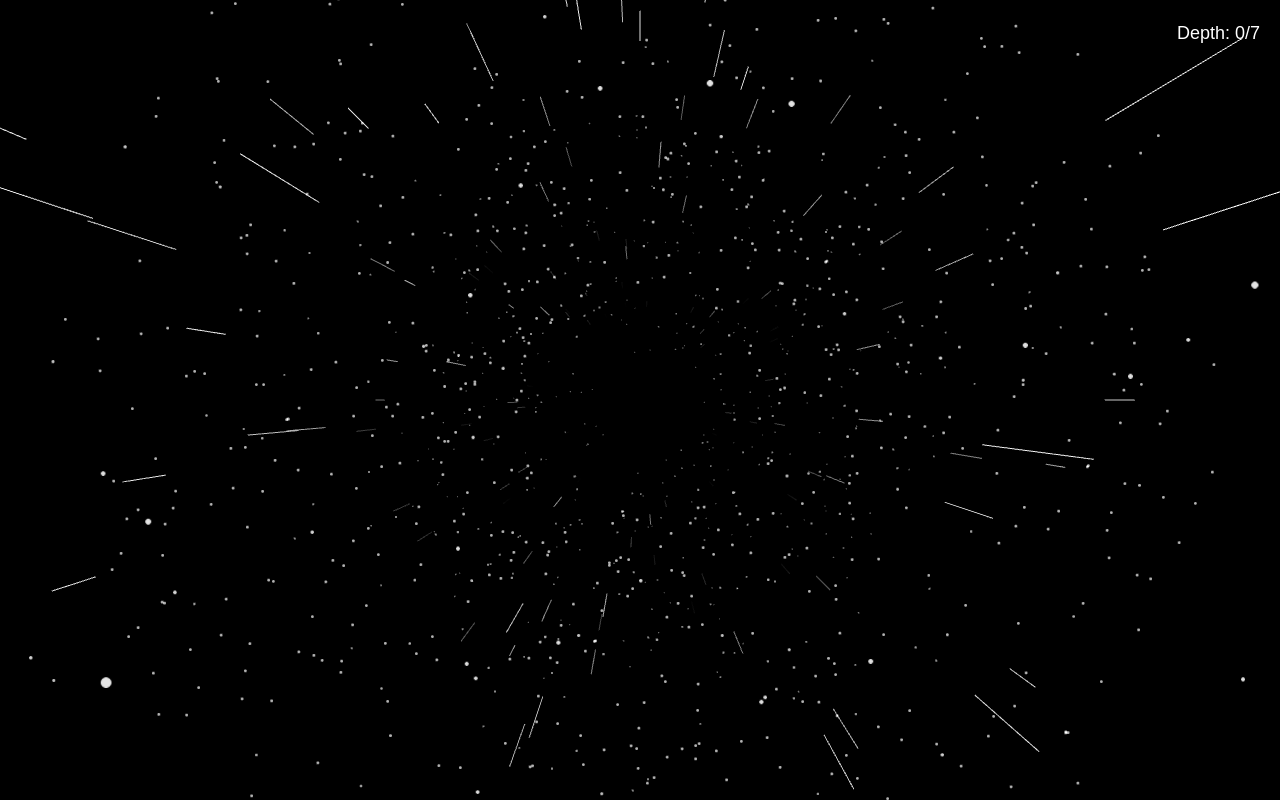
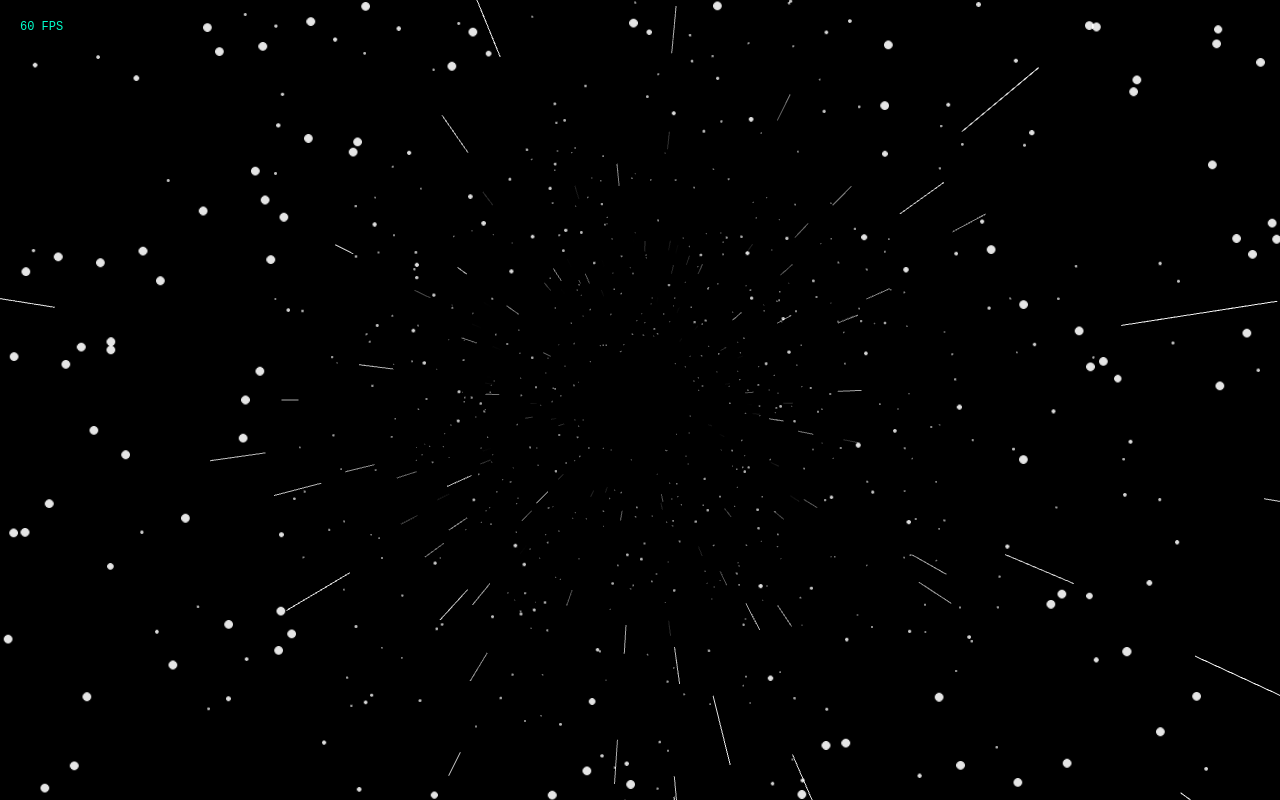
Before and after one commit to AndyAtmadja03S/webp, a Next.js app: page / in a window 1280 px wide. Built offline with nearby package versions, Linux system fonts and the light colour scheme.

Commit message:
fps counter

```diff
--- a/app/components/DepthIndicator.module.css
+++ /dev/null
@@ -1,8 +0,0 @@
-.depthIndicator {
-  position: fixed;
-  top: 20px;
-  right: 20px;
-  font-size: 18px;
-  color: #ffffff;
-  z-index: 3;
-}
--- a/app/components/DepthIndicator.tsx
+++ /dev/null
@@ -1,16 +0,0 @@
-'use client';
-
-import styles from './DepthIndicator.module.css';
-
-interface DepthIndicatorProps {
-  currentDepth: number;
-  maxDepth: number;
-}
-
-export default function DepthIndicator({ currentDepth, maxDepth }: DepthIndicatorProps) {
-  return (
-    <div className={styles.depthIndicator}>
-      Depth: <span id="depth-value">{currentDepth}</span>/{maxDepth}
-    </div>
-  );
-}
--- a/app/components/HyperspacePortfolio.module.css
+++ b/app/components/HyperspacePortfolio.module.css
@@ -8,3 +8,20 @@
   inset: 0;
   perspective: 1200px;
 }
+
+.fpsCounter {
+  position: fixed;
+  top: 12px;
+  left: 12px;
+  z-index: 1000;
+
+  font-family: monospace;
+  font-size: 12px;
+  color: #00ffcc;
+
+  background: rgba(0, 0, 0, 0.6);
+  padding: 6px 8px;
+  border-radius: 4px;
+
+  pointer-events: none;
+}
--- a/app/components/HyperspacePortfolio.tsx
+++ b/app/components/HyperspacePortfolio.tsx
@@ -2,10 +2,8 @@
 
 import { useEffect, useRef, useState } from 'react';
 import * as THREE from 'three';
-import DepthIndicator from './DepthIndicator';
 import { projects } from '../data/projects';
 import styles from './HyperspacePortfolio.module.css';
-import ProjectCard from './ProjectCard';
 
 export default function HyperspacePortfolio() {
   const canvasRef = useRef<HTMLDivElement>(null);
@@ -13,6 +11,14 @@ export default function HyperspacePortfolio() {
   const maxDepth = projects.length - 1;
 
   // refs
+
+  const fpsRef = useRef(0);
+  const lastTimeRef = useRef(performance.now());
+  const frameCountRef = useRef(0);
+
+  const [fps, setFps] = useState(0);
+
+
   const sceneRef = useRef<THREE.Scene | null>(null);
   const cameraRef = useRef<THREE.PerspectiveCamera | null>(null);
 
@@ -169,9 +175,30 @@ export default function HyperspacePortfolio() {
 
     window.addEventListener('wheel', handleScroll, { passive: false });
 
+    const now = performance.now();
+    frameCountRef.current++;
+
+    if (now - lastTimeRef.current >= 1000) {
+      fpsRef.current = frameCountRef.current;
+      setFps(fpsRef.current);
+
+      frameCountRef.current = 0;
+      lastTimeRef.current = now;
+    }
+
     // Animation loop
     const animate = () => {
       animationIdRef.current = requestAnimationFrame(animate);
+
+      const now = performance.now();
+      frameCountRef.current++;
+
+      if (now - lastTimeRef.current >= 1000) {
+        setFps(frameCountRef.current);
+        frameCountRef.current = 0;
+        lastTimeRef.current = now;
+      }
+
       camera.position.z += (targetCameraZRef.current - camera.position.z) * 0.5;
 
       // lines animation
@@ -249,8 +276,10 @@ export default function HyperspacePortfolio() {
   return (
     <>
       <div ref={canvasRef} className={styles.container} />
-
-      <div className={styles.projectsContainer}>
+      <div className={styles.fpsCounter}>
+        {fps} FPS
+      </div>
+      {/* <div className={styles.projectsContainer}>
         {projects.map((project, index) => (
           <ProjectCard
             key={index}
@@ -258,8 +287,7 @@ export default function HyperspacePortfolio() {
             isVisible={index === currentDepth}
           />
         ))}
-      </div>
-      <DepthIndicator currentDepth={currentDepth} maxDepth={maxDepth} />
+      </div> */}
     </>
   );
 }
```
